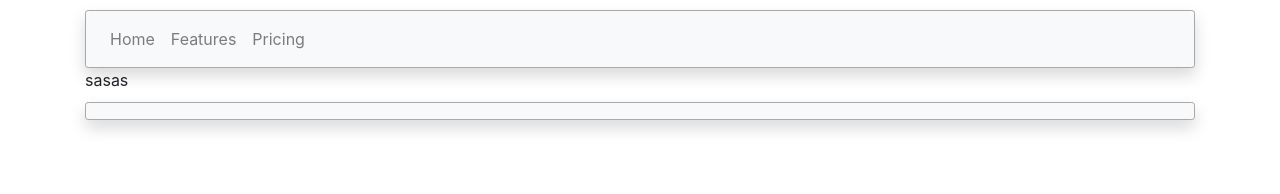
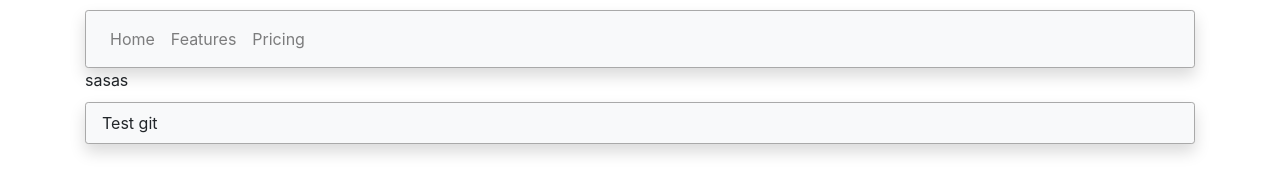
Before and after one commit to MaurycyGaworowski/HomePage, a plain HTML site: page index.html in a window 1280 px wide. Drawn offline with nearby package versions, Linux system fonts and the light colour scheme.

Commit message:
test git

```diff
--- a/index.html
+++ b/index.html
@@ -68,7 +68,7 @@
     <footer>
       <div class="container">
         <nav class="navbar navbar-expand-lg navbar-light bg-light box shadow">
-
+          Test git
         </nav>
       </div>
     </footer>
```
